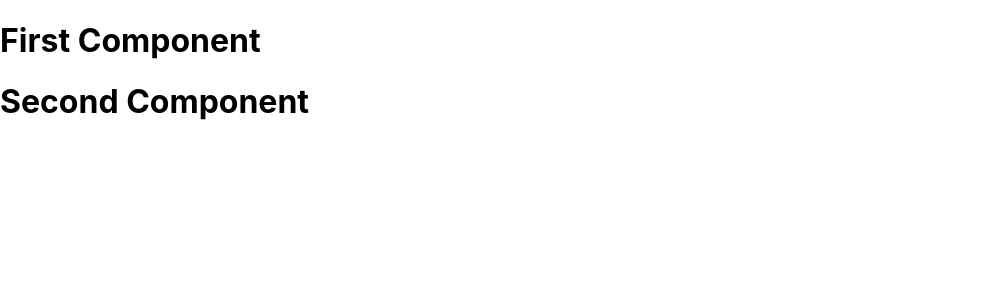
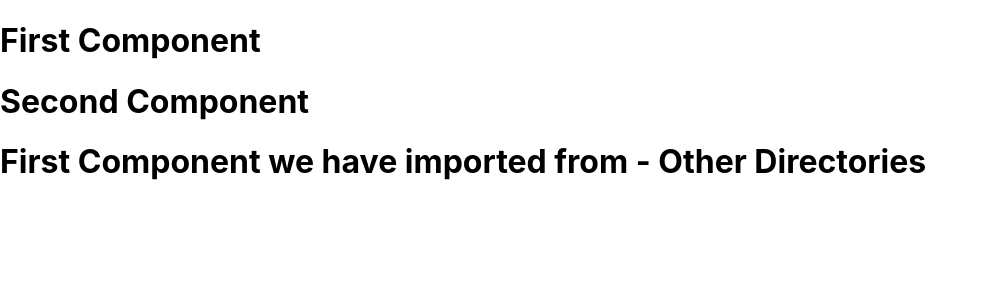
Before and after one commit to sidoncode/Reactjs-Day-2-FSD-Bennette, a React (Create React App) app: page / in a window 1280 px wide. Shown: the top 300 px of the page, without its empty margins (0-987 px from the left). Built offline with nearby package versions, Linux system fonts and the light colour scheme.

Commit message:
functional Component USign import

```diff
--- a/src/App.js
+++ b/src/App.js
@@ -1,6 +1,6 @@
 import React, { Component}from 'react';
 import './App.css';
-
+import {FirstComponent} from './myComponents/FirstComponent';
 class App extends Component {
   // functional Components //
   // Here in This Example We have Imported the - Functional Component - That is the
@@ -12,29 +12,25 @@ class App extends Component {
       <div>
         <First/>
         <Second/>
+        <FirstComponent />
       </div>
     )
   }
 }
 
 class First extends React.Component {
-
   render(){
-
     return(
       <div>
         <h1>First Component</h1>
       </div>
     )
-
   }
 
 }
 
 class Second extends React.Component {
-
   render(){
-
     return(
       <div>
       <h1>Second Component</h1>
@@ -44,8 +40,7 @@ class Second extends React.Component {
   }
 
 }
-
-
+// we will be discussing more on HOC - Higer Order Component
 export default App;
 
 
--- /dev/null
+++ b/src/myComponents/FirstComponent.js
@@ -0,0 +1,12 @@
+import React, { Component}from 'react';
+export class FirstComponent extends React.Component {
+    render(){
+      return(
+        <div>
+          <h1>First Component we have imported from - Other Directories</h1>
+        </div>
+      )
+    }
+
+}
+export default FirstComponent;
```
